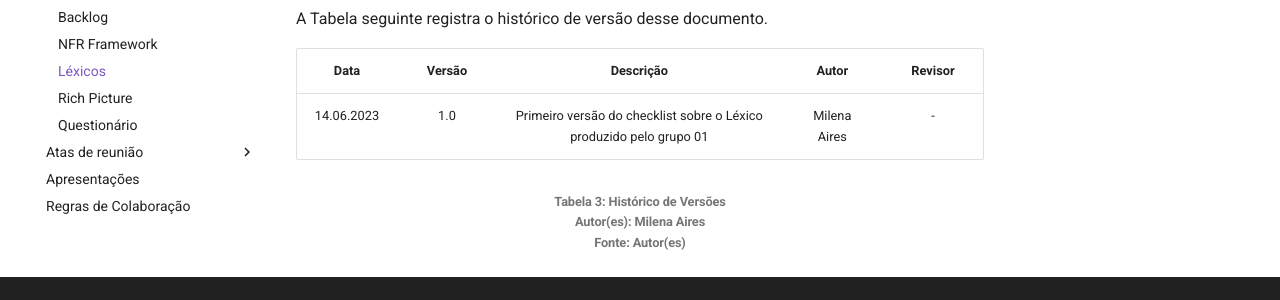
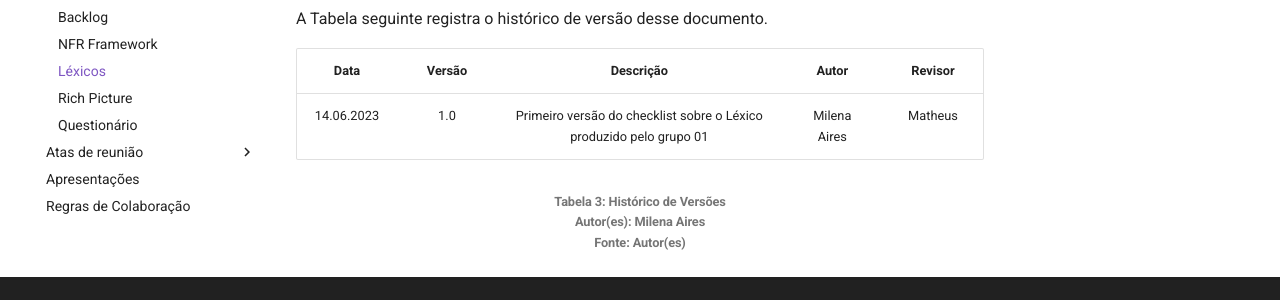
Before and after one commit to Requisitos-de-Software/2023.1-Twitch, an MkDocs documentation site: the page built from docs/verificacao_grupo01/verificacao01_lexicos.md, in a window 1280 px wide and 900 px high, scrolled down 2069 px. Shown: the part 486-786 px from the top of the window. Built offline with MkDocs 1.6.1 and Material for MkDocs 9.7.7, drawn with Linux system fonts in a browser that asks for light colours; comment, search, counter and statistics services are not loaded.

Commit message:
Adiciona Revisor

```diff
--- a/docs/verificacao_grupo01/verificacao01_lexicos.md
+++ b/docs/verificacao_grupo01/verificacao01_lexicos.md
@@ -54,7 +54,7 @@
 
 |**Data** | **Versão** | **Descrição** | **Autor** | **Revisor** |
 |:---: | :---: | :---: | :---: | :---: |
-|14.06.2023| 1.0 | Primeiro versão do checklist sobre o Léxico produzido pelo grupo 01| Milena Aires | - |
+|14.06.2023| 1.0 | Primeiro versão do checklist sobre o Léxico produzido pelo grupo 01| Milena Aires | Matheus |
 
 <h6 align = "center"> Tabela 3: Histórico de Versões
 <br> Autor(es): Milena Aires
```
